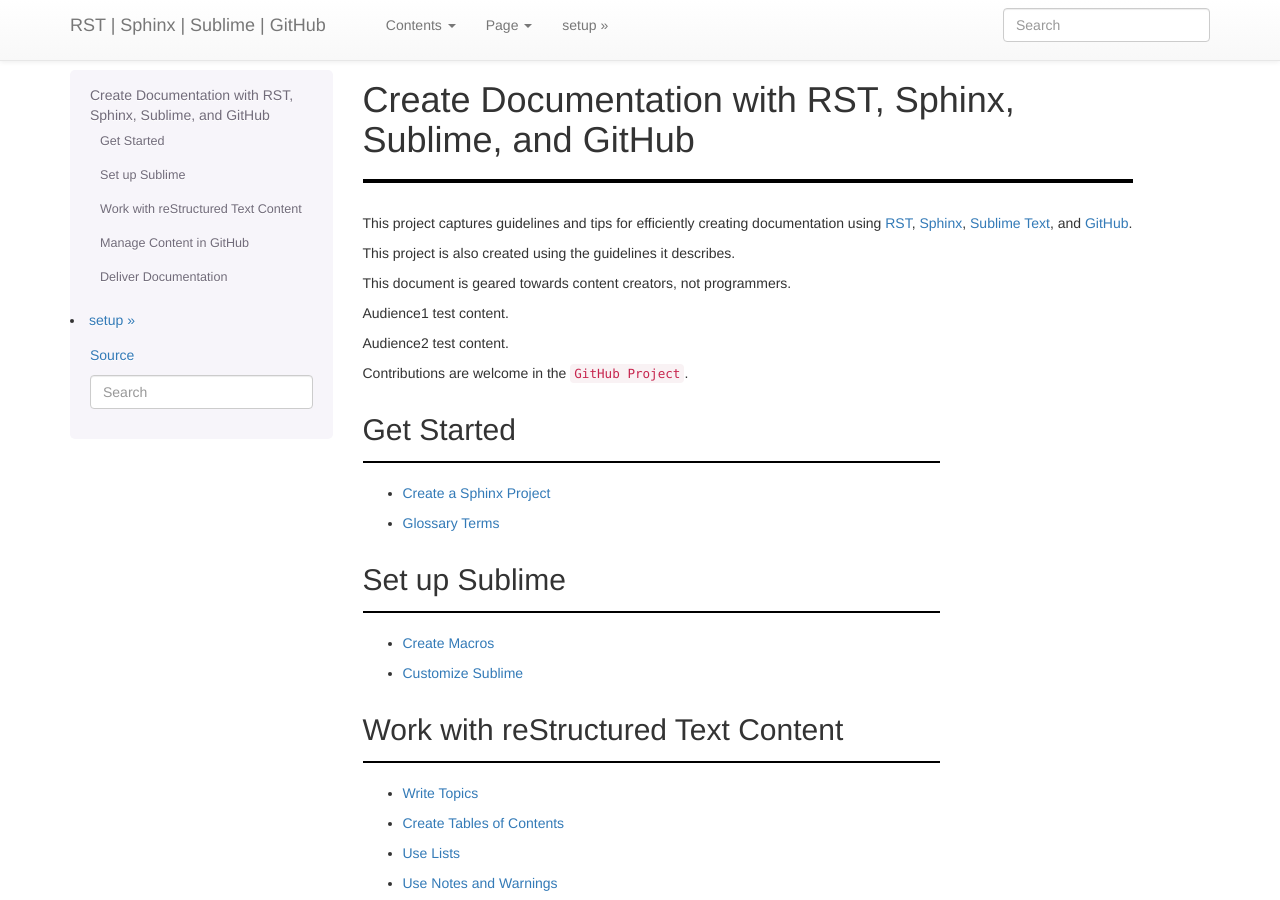
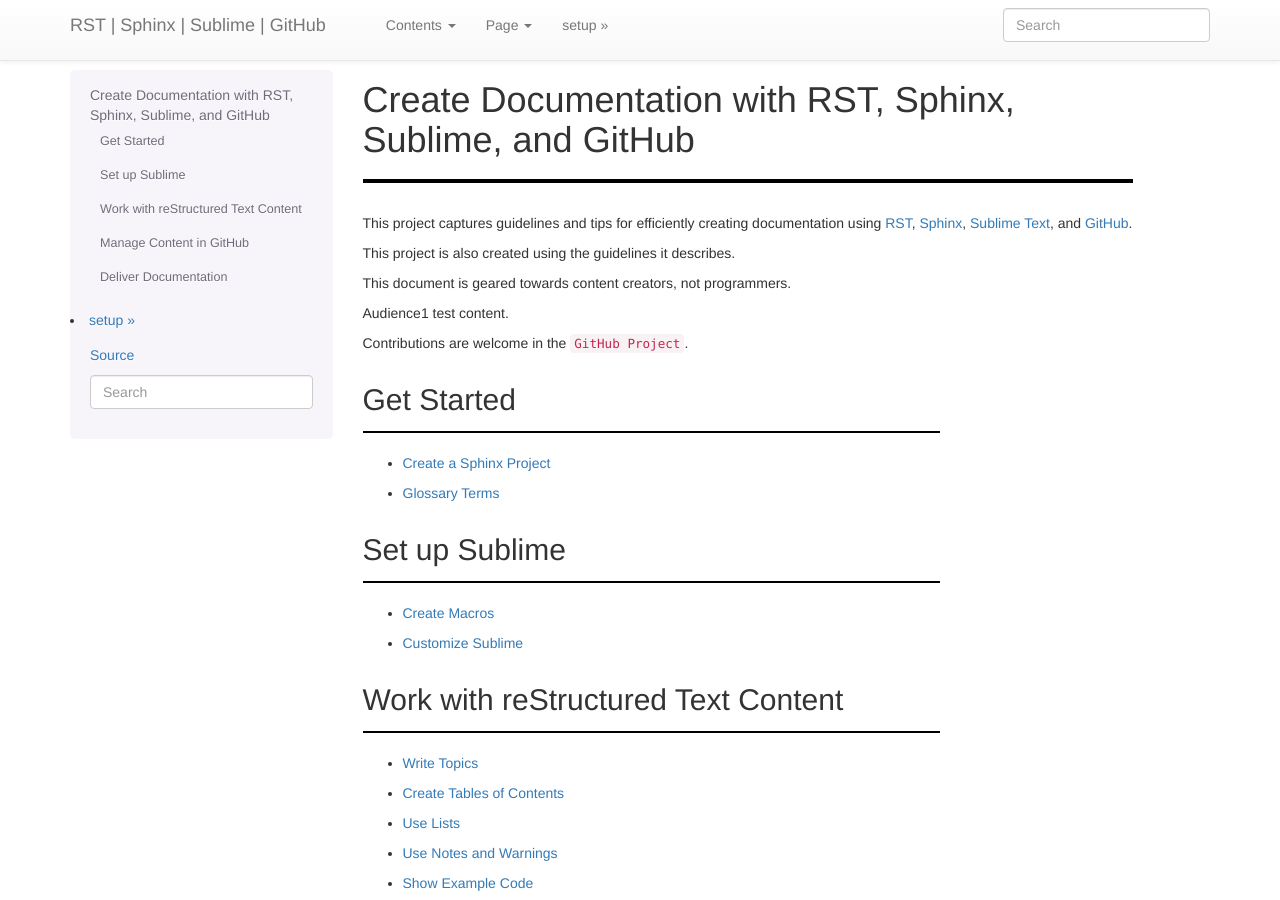
Before and after one commit to MarkHoeber/sphinx_conditions, a Sphinx documentation site: the page built from source/index.rst, in a window 1280 px wide and 900 px high. Built offline with Sphinx 7.4.7, drawn with Linux system fonts in a browser that asks for light colours; pages that are not in the unit, such as notebooks, are missing from menus; cross-references to code outside the pages are shown as plain code.

Commit message:
move conf

```diff
--- a/source/conf.py
+++ b/source/conf.py
@@ -95,4 +95,4 @@
 """
 
 tags.add('Audience1')
-tags.add('Audience2')
+#tags.add('Audience2')
--- a/source/conf1.py
+++ /dev/null
@@ -1,4 +0,0 @@
-
-from * import *.py
-
-tags.add('Audience1')
--- a/source/conf2.py
+++ b/source/confs/conf.py
@@ -1,4 +1,4 @@
 
-from * import *.py
+from ../ import conf.py
 
 tags.add('Audience2')
```
Also changed, not shown: 2 other files.
